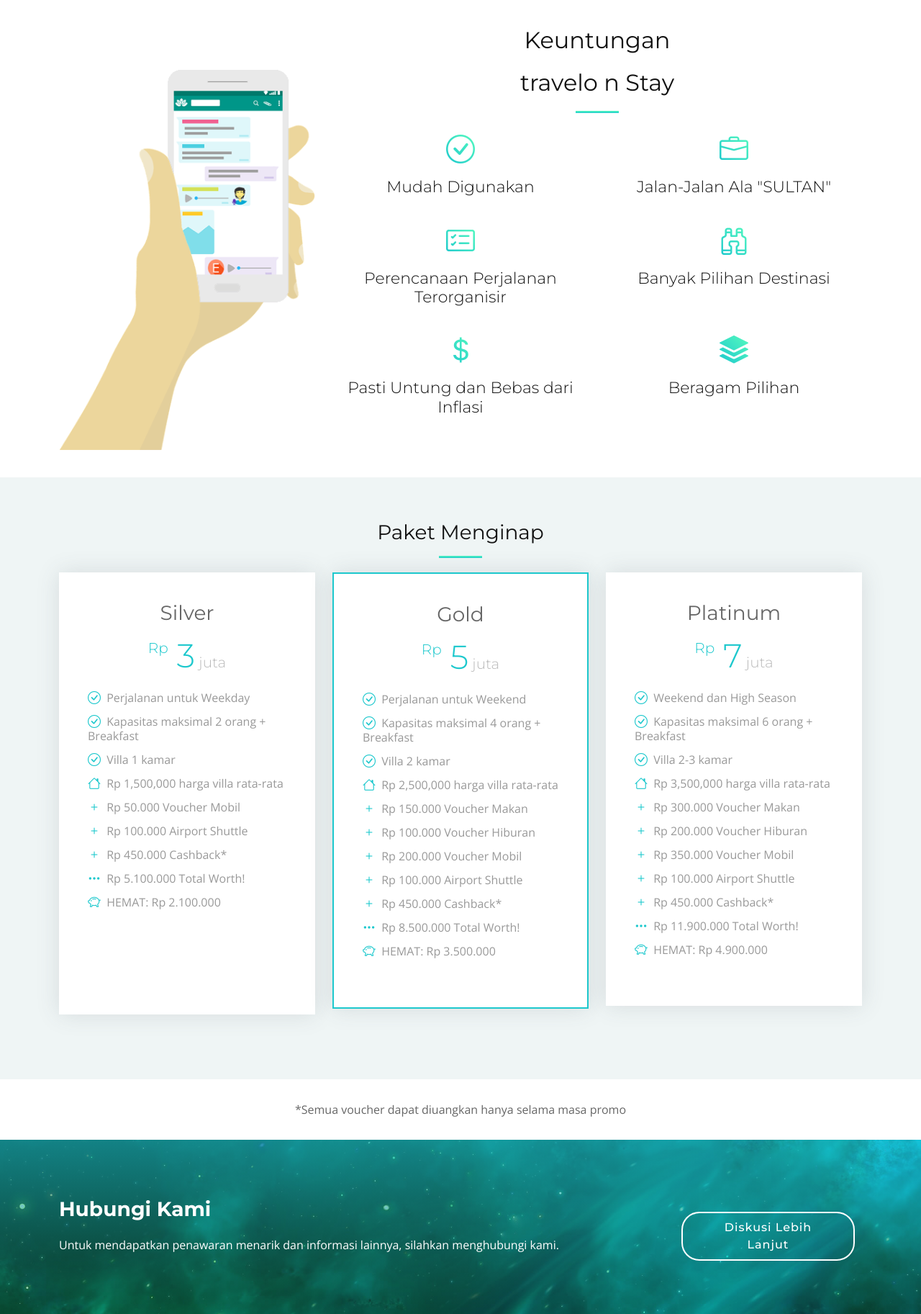
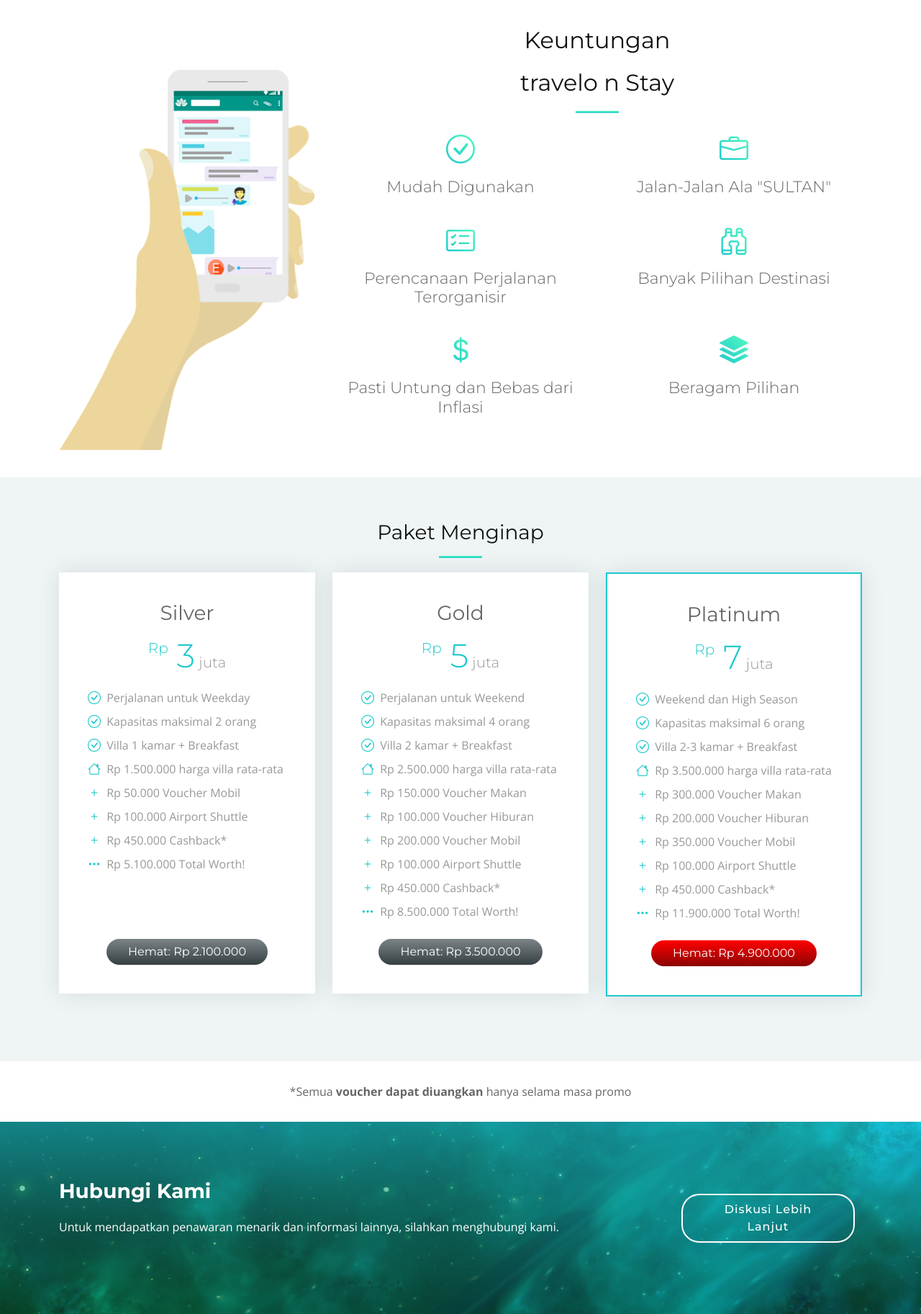
Before and after one commit to viva-IT/LandingPageTNS, a PHP site: page / in a window 1280 px wide. Shown: the part 1956-3781 px from the top of the page at 72% size. Run offline with PHP 8.4, Linux system fonts and the light colour scheme; some libraries are stand-ins or nearby versions.

Commit message:
Update content 'Paket Menginap'

```diff
--- a/assets/css/style.css
+++ b/assets/css/style.css
@@ -933,7 +933,7 @@ section {
   top: -20px;
 }
 #pricing h4 span {
-  color: #bababa;
+  color: #979797;
   font-size: 20px;
 }
 #pricing ul {
@@ -952,21 +952,26 @@ section {
   padding-right: 4px;
 }
 #pricing .get-started-btn {
-  background: #515e61;
+  /*background: #515e61;*/
+  background: linear-gradient(180deg, #515e61c2, #363f41);
   display: inline-block;
   padding: 6px 30px;
   border-radius: 20px;
   color: #fff;
   transition: none;
-  font-size: 14px;
+  font-size: 16px;
   font-weight: 400;
   font-family: "Montserrat", sans-serif;
+}
+#pricing .button-gold {
+  margin-top: 12px;
 }
 #pricing .featured {
   border: 2px solid #1dc8cd;
 }
 #pricing .featured .get-started-btn {
-  background: linear-gradient(45deg, #1de099, #1dc8cd);
+  /*background: linear-gradient(45deg, #1de099, #1dc8cd);*/
+  background: linear-gradient(180deg, #ff0000, #8b0404);
 }
 
 /* Frequently Asked Questions Section
--- a/index.html
+++ b/index.html
@@ -181,27 +181,27 @@
 
               <div class="col-lg-6 col-md-6 box" data-aos="fade-up" dat-aos-delay="100">
                 <div class="icon"><i class="bi bi-check-circle"></i></div>
-                <h4 class="title"><a href="">Mudah Digunakan</a></h4>
+                <h4 class="title">Mudah Digunakan</h4>
               </div>
               <div class="col-lg-6 col-md-6 box" data-aos="fade-up" dat-aos-delay="100">
                 <div class="icon"><i class="bi bi-briefcase"></i></div>
-                <h4 class="title"><a href="">Jalan-Jalan Ala "SULTAN"</a></h4>
+                <h4 class="title">Jalan-Jalan Ala "SULTAN"</h4>
               </div>
               <div class="col-lg-6 col-md-6 box" data-aos="fade-up" dat-aos-delay="100">
                 <div class="icon"><i class="bi bi-card-checklist"></i></div>
-                <h4 class="title"><a href="">Perencanaan Perjalanan Terorganisir </a></h4>
+                <h4 class="title">Perencanaan Perjalanan Terorganisir</h4>
               </div>
               <div class="col-lg-6 col-md-6 box" data-aos="fade-up" dat-aos-delay="100">
                 <div class="icon"><i class="bi bi-binoculars"></i></div>
-                <h4 class="title"><a href="">Banyak Pilihan Destinasi</a></h4>
+                <h4 class="title">Banyak Pilihan Destinasi</h4>
               </div>
               <div class="col-lg-6 col-md-6 box" data-aos="fade-up" data-aos-delay="100">
                 <div class="icon"><i class="bi bi-currency-dollar"></i></div>
-                <h4 class="title"><a href="">Pasti Untung dan Bebas dari Inflasi</a></h4>
+                <h4 class="title">Pasti Untung dan Bebas dari Inflasi</h4>
               </div>
               <div class="col-lg-6 col-md-6 box" data-aos="fade-up" data-aos-delay="100">
                 <div class="icon"><i class="bi bi-stack"></i></div>
-                <h4 class="title"><a href="">Beragam Pilihan</a></h4>
+                <h4 class="title">Beragam Pilihan</a></h4>
               </div><p>&nbsp;</p>
             </div>
 
@@ -363,59 +363,59 @@
               <h4><sup>Rp</sup> 3<span> juta</span></h4>
               <ul>
                 <li><i class="bi bi-check-circle"></i> Perjalanan untuk Weekday</li>
-                <li><i class="bi bi-check-circle"></i> Kapasitas maksimal 2 orang + Breakfast</li>
-                <li><i class="bi bi-check-circle"></i> Villa 1 kamar </li>
-                <li><i class="bi bi-house"></i> Rp 1,500,000 harga villa rata-rata</li>
+                <li><i class="bi bi-check-circle"></i> Kapasitas maksimal 2 orang</li>
+                <li><i class="bi bi-check-circle"></i> Villa 1 kamar + Breakfast</li>
+                <li><i class="bi bi-house"></i> Rp 1.500.000 harga villa rata-rata</li>
                 <li><i class="bi bi-plus"></i> Rp 50.000 Voucher Mobil</li>
                 <li><i class="bi bi-plus"></i> Rp 100.000 Airport Shuttle </li>
                 <li><i class="bi bi-plus"></i> Rp 450.000 Cashback*</li>
                 <li><i class="bi bi-three-dots"></i> Rp 5.100.000 Total Worth!</li>
-                <li><i class="bi bi-piggy-bank"></i> HEMAT: Rp 2.100.000</li>
+                <!-- <li><i class="bi bi-piggy-bank"></i> HEMAT: Rp 2.100.000</li> -->
               </ul>
-              <p>&nbsp;</p></br>
-              <!-- <a href="#" class="get-started-btn">Detail</a> -->
+              <p>&nbsp;</p>
+              <div class="get-started-btn button-gold">Hemat: Rp 2.100.000</div>
             </div>
           </div>
 
           <div class="col-lg-4 col-md-6">
-            <div class="box featured">
+            <div class="box">
               <h3>Gold</h3>
               <h4><sup>Rp</sup> 5<span> juta</span></h4>
               <ul>
                 <li><i class="bi bi-check-circle"></i> Perjalanan untuk Weekend</li>
-                <li><i class="bi bi-check-circle"></i> Kapasitas maksimal 4 orang + Breakfast</li>
-                <li><i class="bi bi-check-circle"></i> Villa 2 kamar </li>
-                <li><i class="bi bi-house"></i> Rp 2,500,000 harga villa rata-rata</li>
+                <li><i class="bi bi-check-circle"></i> Kapasitas maksimal 4 orang</li>
+                <li><i class="bi bi-check-circle"></i> Villa 2 kamar + Breakfast</li>
+                <li><i class="bi bi-house"></i> Rp 2.500.000 harga villa rata-rata</li>
                 <li><i class="bi bi-plus"></i> Rp 150.000 Voucher Makan</li>
                 <li><i class="bi bi-plus"></i> Rp 100.000 Voucher Hiburan </li>
                 <li><i class="bi bi-plus"></i> Rp 200.000 Voucher Mobil</li>
                 <li><i class="bi bi-plus"></i> Rp 100.000 Airport Shuttle </li>
                 <li><i class="bi bi-plus"></i> Rp 450.000 Cashback*</li>
                 <li><i class="bi bi-three-dots"></i> Rp 8.500.000 Total Worth!</li>
-                <li><i class="bi bi-piggy-bank"></i> HEMAT: Rp 3.500.000</li>
+                <!-- <li><i class="bi bi-piggy-bank"></i> HEMAT: Rp 3.500.000</li> -->
               </ul>
-              <!-- <a href="#" class="get-started-btn">Detail</a> -->
+              <div class="get-started-btn">Hemat: Rp 3.500.000</div>
             </div>
           </div>
 
           <div class="col-lg-4 col-md-6">
-            <div class="box">
+            <div class="box featured">
               <h3>Platinum</h3>
               <h4><sup>Rp</sup> 7<span> juta</span></h4>
               <ul>
                 <li><i class="bi bi-check-circle"></i> Weekend dan High Season</li>
-                <li><i class="bi bi-check-circle"></i> Kapasitas maksimal 6 orang + Breakfast</li>
-                <li><i class="bi bi-check-circle"></i> Villa 2-3 kamar </li>
-                <li><i class="bi bi-house"></i> Rp 3,500,000 harga villa rata-rata</li>
+                <li><i class="bi bi-check-circle"></i> Kapasitas maksimal 6 orang</li>
+                <li><i class="bi bi-check-circle"></i> Villa 2-3 kamar + Breakfast</li>
+                <li><i class="bi bi-house"></i> Rp 3.500.000 harga villa rata-rata</li>
                 <li><i class="bi bi-plus"></i> Rp 300.000 Voucher Makan</li>
                 <li><i class="bi bi-plus"></i> Rp 200.000 Voucher Hiburan </li>
                 <li><i class="bi bi-plus"></i> Rp 350.000 Voucher Mobil</li>
                 <li><i class="bi bi-plus"></i> Rp 100.000 Airport Shuttle </li>
                 <li><i class="bi bi-plus"></i> Rp 450.000 Cashback*</li>
                 <li><i class="bi bi-three-dots"></i> Rp 11.900.000 Total Worth!</li>
-                <li><i class="bi bi-piggy-bank"></i> HEMAT: Rp 4.900.000</li>
+                <!-- <li><i class="bi bi-piggy-bank"></i> HEMAT: Rp 4.900.000</li> -->
               </ul>
-              <!-- <a href="#" class="get-started-btn">Detail</a> -->
+              <div class="get-started-btn">Hemat: Rp 4.900.000</div>
             </div>
           </div>
 
@@ -423,7 +423,7 @@
       </div>
     </section><!-- End Pricing Section -->
 
-    <p><div class="text-center">*Semua voucher dapat diuangkan hanya selama masa promo</div></p>
+    <p><div class="text-center">*Semua <b>voucher dapat diuangkan</b> hanya selama masa promo</div></p>
 
     <!-- ======= Call To Action Section ======= -->
         <section id="call-to-action">
```
